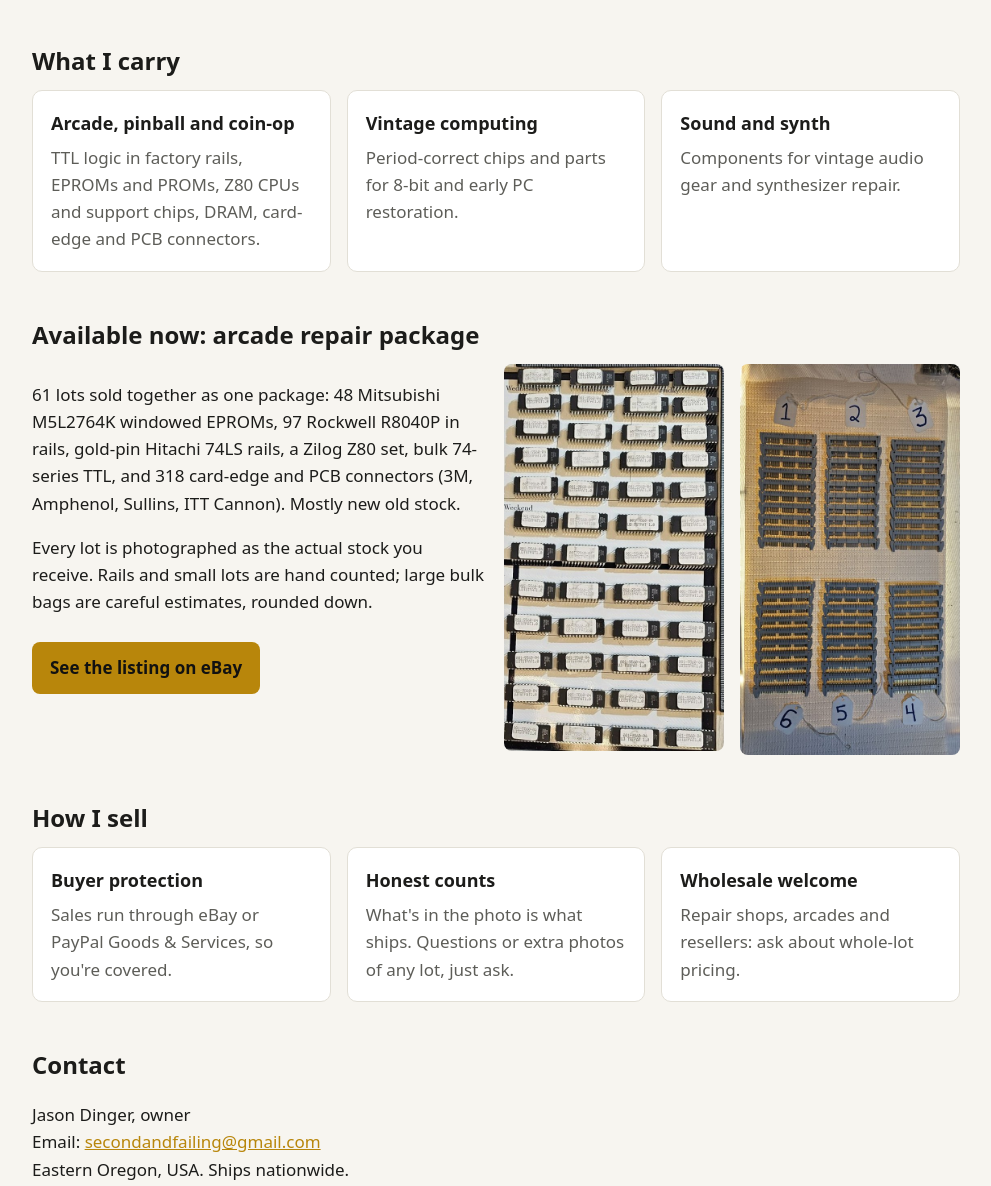
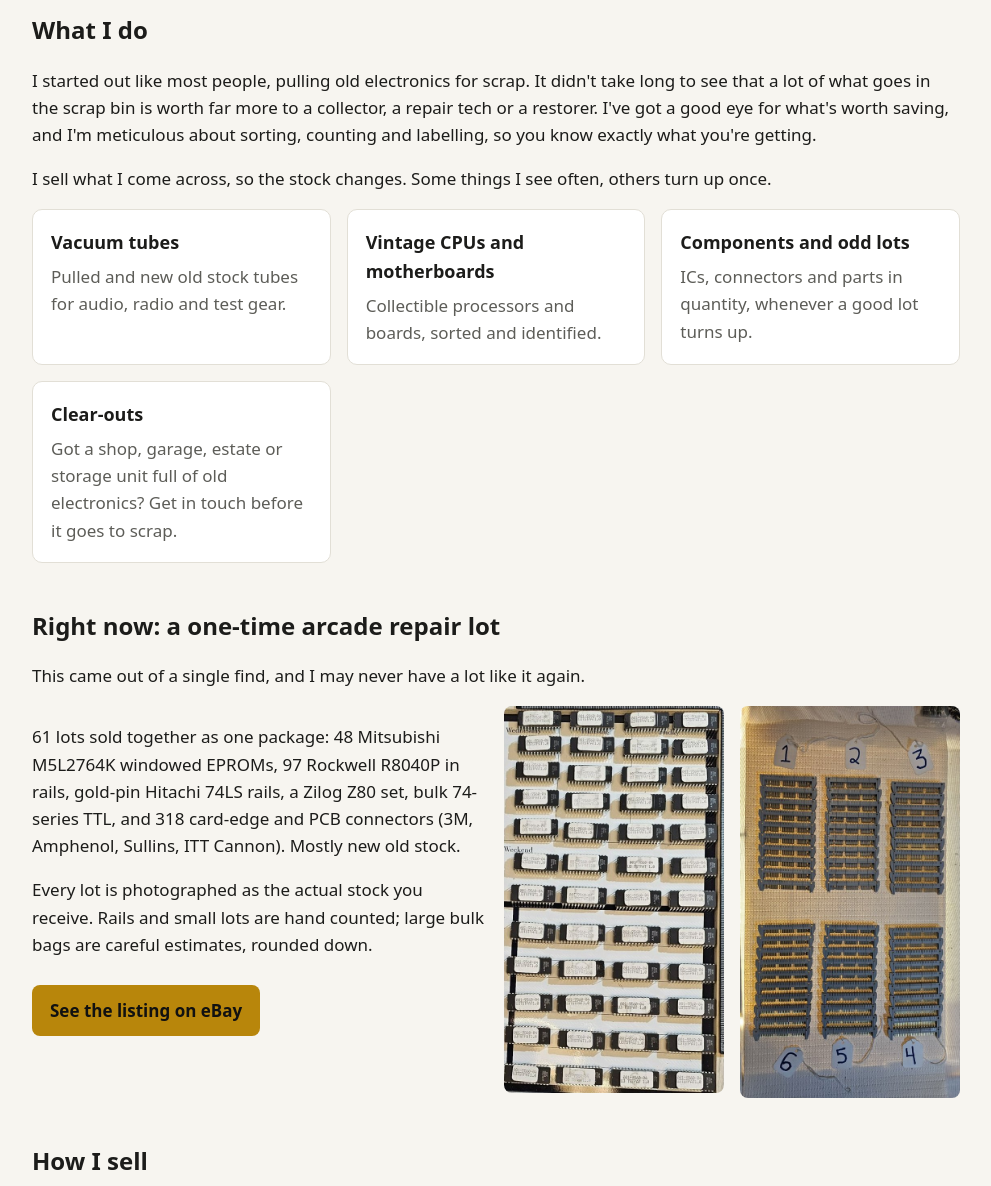
Before and after one commit to Babydude3404/secondandfailing, a plain HTML site: page index.html in a window 1280 px wide. Shown: the part 962-2148 px from the top of the page, without its empty margins (144-1135 px from the left). Drawn offline with Linux system fonts and the light colour scheme.

Commit message:
Reframe as salvage and clear-out business; arcade lot marked one-time
Co-Authored-By: Claude Opus 5.5 <noreply@anthropic.com>

```diff
--- a/index.html
+++ b/index.html
@@ -3,17 +3,17 @@
 <head>
 <meta charset="utf-8">
 <meta name="viewport" content="width=device-width,initial-scale=1">
-<title>Second and Failing | Jason Dinger | Vintage Electronic Components, Eastern Oregon</title>
-<meta name="description" content="Second and Failing is Jason Dinger's surplus electronics business in Eastern Oregon: new old stock vintage ICs, EPROMs, connectors and repair parts for arcade, pinball, vintage computers and audio gear.">
+<title>Second and Failing | Jason Dinger | Secondhand Vintage Electronics, Eastern Oregon</title>
+<meta name="description" content="Second and Failing is Jason Dinger's electronics salvage and clear-out business in Eastern Oregon: vacuum tubes, vintage CPUs and motherboards, components and odd lots, sorted and sold.">
 <meta property="og:title" content="Second and Failing | Jason Dinger">
-<meta property="og:description" content="New old stock vintage electronic components and repair parts, sold by Jason Dinger in Eastern Oregon.">
+<meta property="og:description" content="Secondhand vintage electronics, salvaged and sorted by Jason Dinger in Eastern Oregon.">
 <meta property="og:image" content="img/eproms.jpg">
 <script type="application/ld+json">
 {"@context":"https://schema.org","@type":"Organization","name":"Second and Failing",
  "email":"secondandfailing@gmail.com","areaServed":"US",
  "address":{"@type":"PostalAddress","addressRegion":"OR","addressCountry":"US"},
  "founder":{"@type":"Person","name":"Jason Dinger","jobTitle":"Owner"},
- "description":"Surplus and new old stock vintage electronic components and repair parts."}
+ "description":"Electronics salvage and clear-outs: vacuum tubes, vintage CPUs and motherboards, components and odd lots."}
 </script>
 <style>
 :root{--bg:#f7f5f0;--ink:#1c1c1a;--mute:#5d5d58;--card:#fff;--line:#e2dfd6;--gold:#b8860b}
@@ -42,19 +42,23 @@ footer{color:var(--mute);font-size:14px;padding:48px 16px 40px}
 <body>
 <header>
   <div class="brand">Second and Failing</div>
-  <h1>Vintage electronic components and repair stock</h1>
-  <p class="lead">Second and Failing is a one-man surplus electronics business run by Jason Dinger in Eastern Oregon. I sell new old stock ICs, EPROMs, connectors and repair parts for people who keep old machines running.</p>
+  <h1>Secondhand vintage electronics, salvaged and sorted</h1>
+  <p class="lead">Second and Failing is Jason Dinger's salvage and clear-out business in Eastern Oregon. I find vintage electronics before they go to scrap, sort them carefully, and sell them to the people who can use them.</p>
   <img class="hero" src="img/eproms.jpg" alt="Mitsubishi M5L2764K windowed ceramic EPROMs with printed labels, laid out in rows">
 </header>
 <main>
-  <h2>What I carry</h2>
+  <h2>What I do</h2>
+  <p>I started out like most people, pulling old electronics for scrap. It didn't take long to see that a lot of what goes in the scrap bin is worth far more to a collector, a repair tech or a restorer. I've got a good eye for what's worth saving, and I'm meticulous about sorting, counting and labelling, so you know exactly what you're getting.</p>
+  <p>I sell what I come across, so the stock changes. Some things I see often, others turn up once.</p>
   <div class="grid">
-    <div class="card"><h3>Arcade, pinball and coin-op</h3><p>TTL logic in factory rails, EPROMs and PROMs, Z80 CPUs and support chips, DRAM, card-edge and PCB connectors.</p></div>
-    <div class="card"><h3>Vintage computing</h3><p>Period-correct chips and parts for 8-bit and early PC restoration.</p></div>
-    <div class="card"><h3>Sound and synth</h3><p>Components for vintage audio gear and synthesizer repair.</p></div>
+    <div class="card"><h3>Vacuum tubes</h3><p>Pulled and new old stock tubes for audio, radio and test gear.</p></div>
+    <div class="card"><h3>Vintage CPUs and motherboards</h3><p>Collectible processors and boards, sorted and identified.</p></div>
+    <div class="card"><h3>Components and odd lots</h3><p>ICs, connectors and parts in quantity, whenever a good lot turns up.</p></div>
+    <div class="card"><h3>Clear-outs</h3><p>Got a shop, garage, estate or storage unit full of old electronics? Get in touch before it goes to scrap.</p></div>
   </div>
 
-  <h2>Available now: arcade repair package</h2>
+  <h2>Right now: a one-time arcade repair lot</h2>
+  <p>This came out of a single find, and I may never have a lot like it again.</p>
   <div class="listing">
     <div>
       <p>61 lots sold together as one package: 48 Mitsubishi M5L2764K windowed EPROMs, 97 Rockwell R8040P in rails, gold-pin Hitachi 74LS rails, a Zilog Z80 set, bulk 74-series TTL, and 318 card-edge and PCB connectors (3M, Amphenol, Sullins, ITT Cannon). Mostly new old stock.</p>
@@ -71,7 +75,7 @@ footer{color:var(--mute);font-size:14px;padding:48px 16px 40px}
   <div class="grid">
     <div class="card"><h3>Buyer protection</h3><p>Sales run through eBay or PayPal Goods &amp; Services, so you're covered.</p></div>
     <div class="card"><h3>Honest counts</h3><p>What's in the photo is what ships. Questions or extra photos of any lot, just ask.</p></div>
-    <div class="card"><h3>Wholesale welcome</h3><p>Repair shops, arcades and resellers: ask about whole-lot pricing.</p></div>
+    <div class="card"><h3>Lots welcome</h3><p>Repair shops and resellers: ask about whole-lot pricing.</p></div>
   </div>
 
   <h2>Contact</h2>
```
